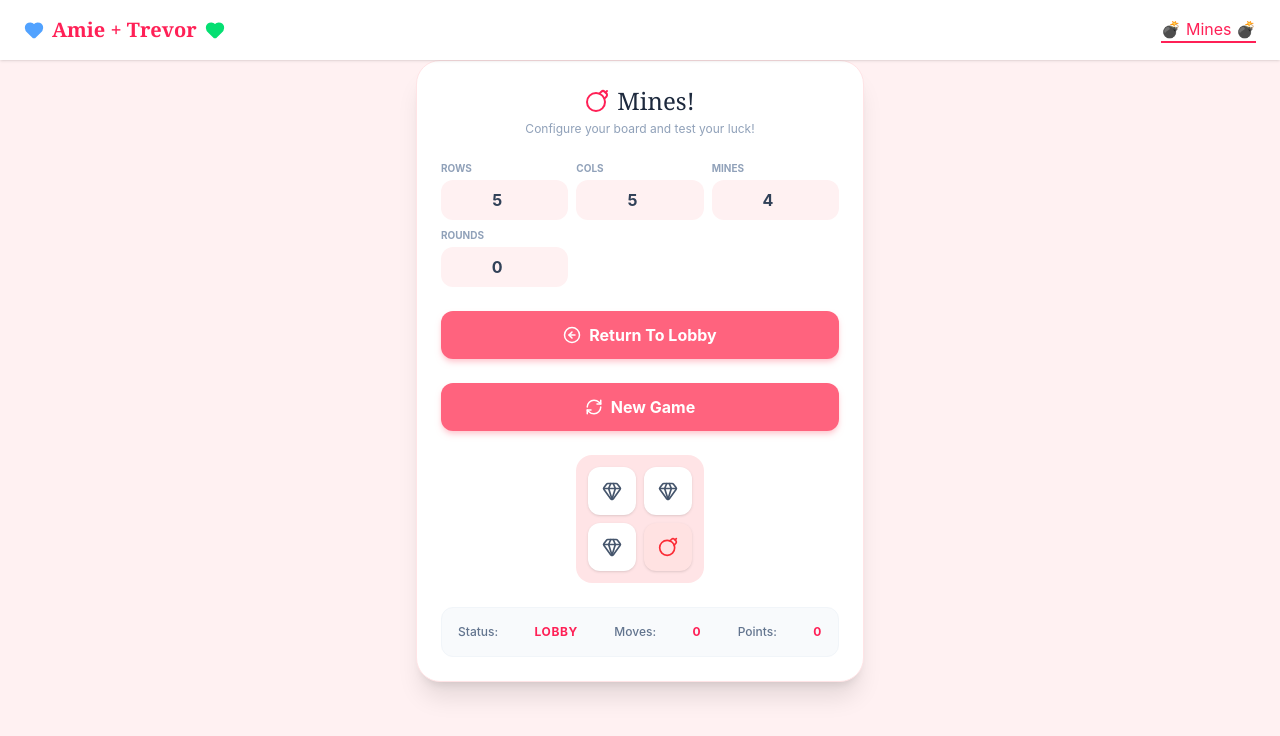
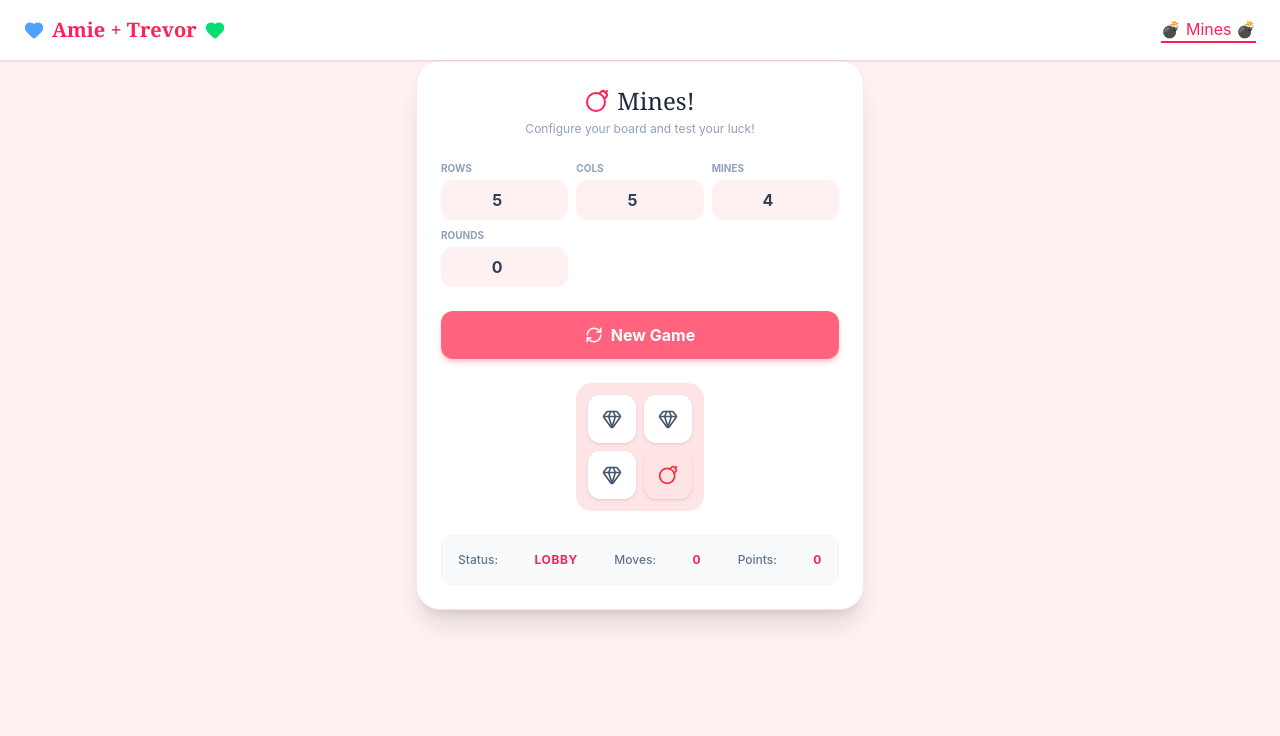
Before and after one commit to 4treess/amie, a React (Vite) app: page /mines in a window 1280 px wide. Shown: the top 736 px of the page. Built offline with nearby package versions, Linux system fonts and the light colour scheme.

Commit message:
I did a dumb XD minified react error

```diff
--- a/src/Mines.jsx
+++ b/src/Mines.jsx
@@ -264,12 +264,12 @@ const Mines = () => {
         </div>}
 
         {/* LOBBY BUTTON */}
-        <button
+        {gameStatus != "Lobby" && <button
           onClick={() => setGameStatus("Lobby")}
           className="w-full py-3 bg-rose-400 text-white font-bold rounded-xl shadow-md shadow-rose-200 hover:bg-rose-500 transition-all flex items-center justify-center gap-2 mb-6 hover:scale-105"
         >
           <CircleArrowLeft size={18} /> Return To Lobby
-        </button>
+        </button>}
 
         {/* RESET / START BUTTON */}
         <button
@@ -293,7 +293,7 @@ const Mines = () => {
                   className={`w-12 h-12 rounded-xl flex items-center justify-center font-bold text-lg transition-all shadow-sm ${
                     cell.visible
                       ? cell.isMine
-                        ? 'bg-red-100'
+                        ? 'bg-black-500'
                         : 'bg-white text-slate-600'
                       : 'bg-rose-300 hover:bg-rose-400 text-transparent'
                   }`}
```
